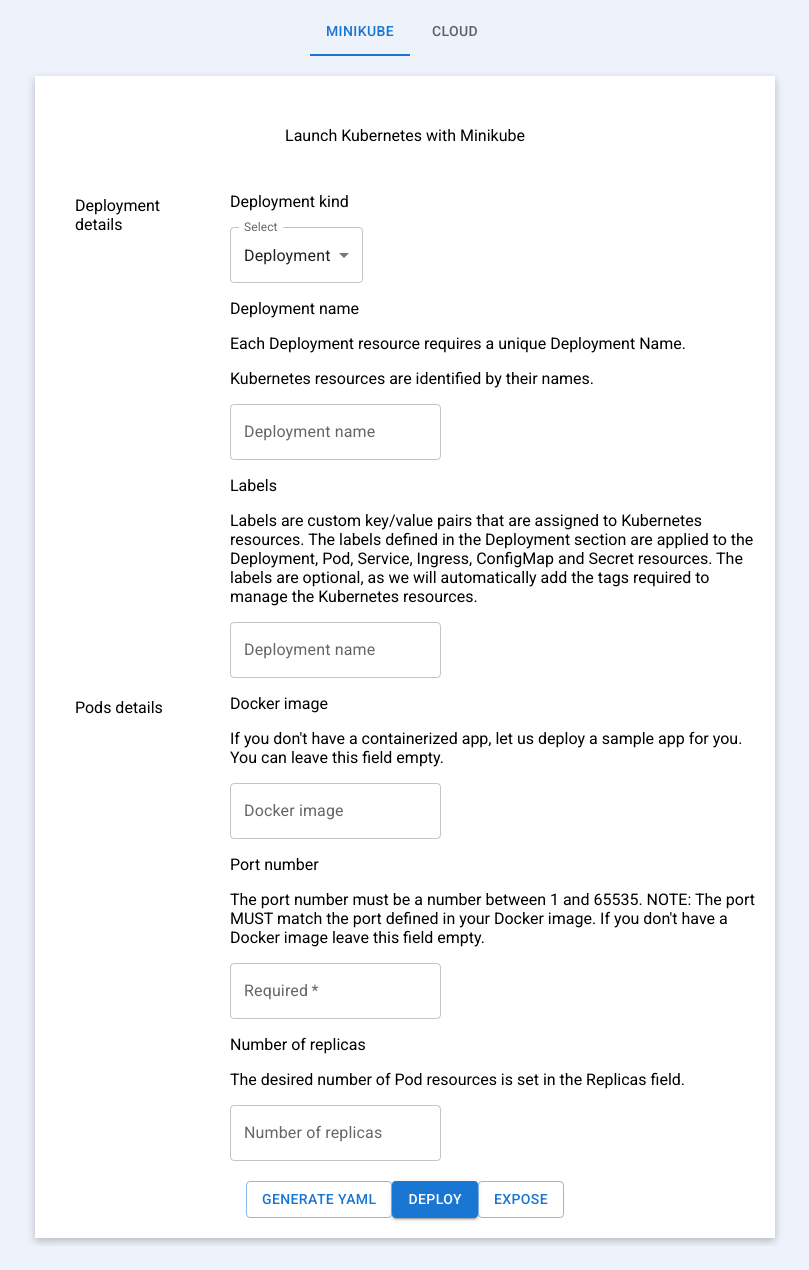
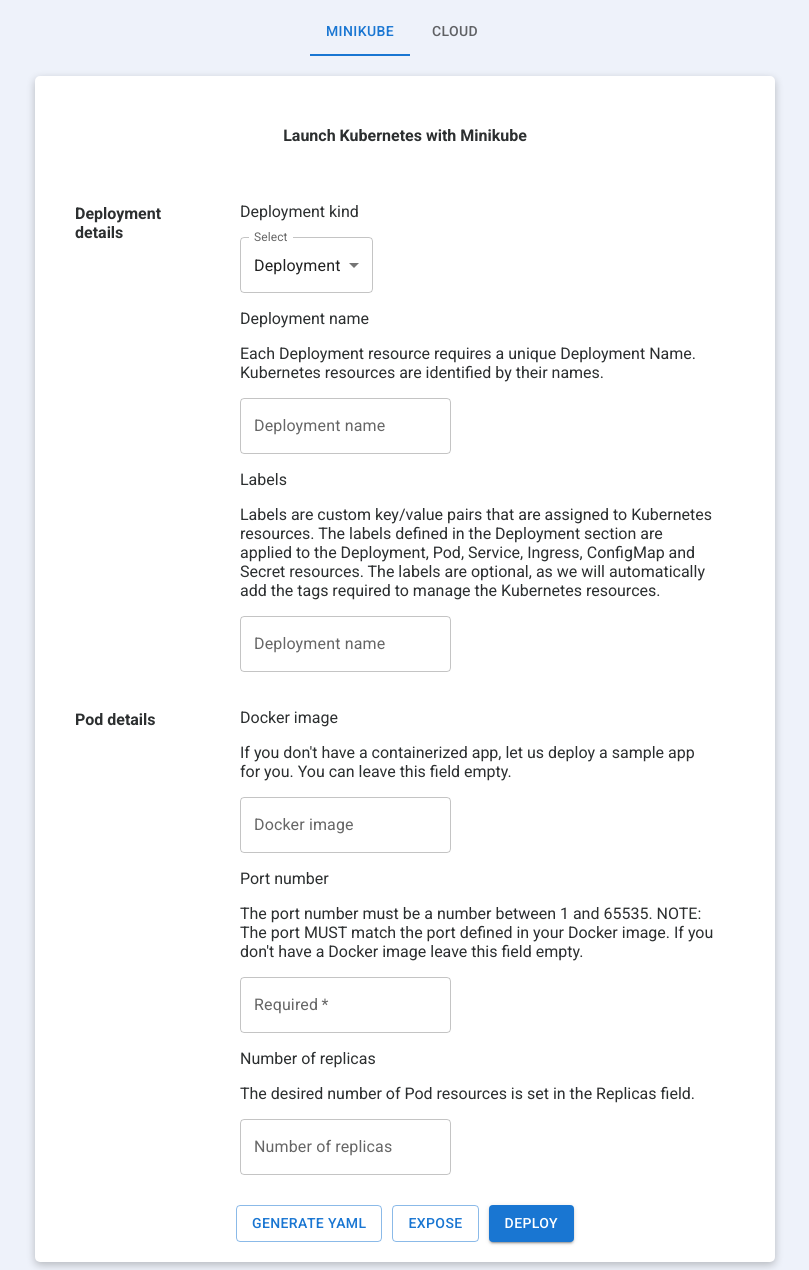
Before and after one commit to oslabs-beta/InKubator, a React app: page / in a window 1280 px wide. Shown: the whole page, without its empty margins (235-1044 px from the left). Before the commit the page ends 1246 px from the top, so only its background shows below. Built offline with nearby package versions, Linux system fonts and the light colour scheme.

Commit message:
continued edits to frontend before MVP pres

```diff
--- a/client/components/Form.jsx
+++ b/client/components/Form.jsx
@@ -26,11 +26,11 @@ const Form = () => {
 
     const handleInputChange = (e, setter, isNum = false) => {
         if (isNum) {
-            setter(parseInt(e.target.value));
-            console.log(typeof e.target.value);
+          setter(parseInt(e.target.value));
+          console.log(typeof e.target.value);
         } else {
-        setter(e.target.value);
-        console.log(e.target.value);
+          setter(e.target.value);
+          console.log(e.target.value);
         }
     };
 
@@ -88,15 +88,22 @@ const Form = () => {
       <div id="test-form">
 
         {/* HEADER */}
-        <div class="form-header">Launch Kubernetes with Minikube</div>
+        <div class="form-header">
+            <strong>Launch Kubernetes with Minikube</strong>
+        </div>
 
         <div id="form-div1" class="form-section-header">
-          Deployment details
+          <strong>Deployment details</strong>
         </div>
 
         <div class="form-div2">
           <p>Deployment kind</p>
-          <TextField id="outlined-select-deployment-kind" select label="Select" defaultValue="Deployment">
+          <TextField
+            id="outlined-select-deployment-kind"
+            select
+            label="Select"
+            defaultValue="Deployment"
+          >
             {deploymentKinds.map((option) => (
                 <MenuItem key={option.value} value={option.value}>
                     {option.label}
@@ -105,22 +112,38 @@ const Form = () => {
           </TextField>
 
           <p>Deployment name</p>
-          <p>Each Deployment resource requires a unique Deployment Name.</p>
-          <p>Kubernetes resources are identified by their names.</p>
-          <TextField id="deploymentName" label="Deployment name" variant="outlined" onChange={(e) => handleInputChange(e, setDeploymentName)}/>
+          <p>Each Deployment resource requires a unique Deployment Name. Kubernetes resources are identified by their names.</p>
+          <TextField
+            id="deploymentName"
+            label="Deployment name"
+            variant="outlined"
+            onChange={(e) => handleInputChange(e, setDeploymentName)}
+          />
 
           <p>Labels</p>
           <p>Labels are custom key/value pairs that are assigned to Kubernetes resources. The labels defined in the Deployment section are applied to the Deployment, Pod, Service, Ingress, ConfigMap and Secret resources.
             The labels are optional, as we will automatically add the tags required to manage the Kubernetes resources.</p>
-          <TextField id="deploymentName" label="Deployment name" variant="outlined" onChange={(e) => handleInputChange(e, setClusterLabel)}/>
+          <TextField
+            id="deploymentName"
+            label="Deployment name"
+            variant="outlined"
+            onChange={(e) => handleInputChange(e, setClusterLabel)}
+          />
         </div>
 
-        <div id="form-div3" class="form-section-header">Pods details</div>
+        <div id="form-div3" class="form-section-header">
+            <strong>Pod details</strong>
+        </div>
 
         <div class="form-div4">
           <p>Docker image</p>
           <p>If you don't have a containerized app, let us deploy a sample app for you. You can leave this field empty.</p>
-          <TextField id="dockerImage" label="Docker image" variant="outlined" onChange={(e) => handleInputChange(e, setDockerImage)}/>
+          <TextField
+            id="dockerImage"
+            label="Docker image"
+            variant="outlined"
+            onChange={(e) => handleInputChange(e, setDockerImage)
+          }/>
 
           <p>Port number</p>
           <p>The port number must be a number between 1 and 65535. NOTE: The port MUST match the port defined in your Docker image. If you don't have a Docker image leave this field empty.</p>
@@ -136,14 +159,20 @@ const Form = () => {
 
           <p>Number of replicas</p>
           <p>The desired number of Pod resources is set in the Replicas field.</p>
-          <TextField id="numReplicas" label="Number of replicas" type="number" variant="outlined" onChange={(e) => handleInputChange(e, setNumReplicas, true)}/>
+          <TextField
+            id="numReplicas"
+            label="Number of replicas"
+            type="number"
+            variant="outlined"
+            onChange={(e) => handleInputChange(e, setNumReplicas, true)}
+          />
         </div>
 
         {/* FOOTER */}
         <div class="form-footer">
           <Button id="yaml-button" variant="outlined" onClick={(e) => {handlePostYaml(e)}}>Generate YAML</Button>
+          <Button id="expose-button" variant="outlined" onClick={(e) => {handleExpose(e)}}>Expose</Button>
           <Button id="deploy-button" variant="contained" onClick={(e) => {handleDeploy(e)}}>Deploy</Button>
-          <Button id="expose-button" variant="outlined" onClick={(e) => {handleExpose(e)}}>Expose</Button>
         </div>
       </div>
     )
--- a/client/components/TestForm.jsx
+++ b/client/components/TestForm.jsx
@@ -1,11 +1,28 @@
 import React from 'react';
-import { Button, MenuItem, Tab, Tabs, TextField, Typography } from '@mui/material';
+import { Box, Button, IconButton, InputAdornment, TextField, Typography } from '@mui/material';
 
 
 const TestForm = () => {
   return (
     <div id="coming-soon">
-      COMING SOON
+      <Typography variant="h2" component="h2">
+        Coming Soon
+      </Typography>
+      {/* <Typography variant='h6'>
+        In the very near future, we'll be launching deployment on the cloud. Be the first to know when we officially launch.
+      </Typography>
+      <Box m={1}>
+        <TextField
+          label="TextField"
+          InputProps={{
+            endAdornment: (
+              <InputAdornment position="end">
+                <Button>Submit</Button>
+              </InputAdornment>
+            ),
+          }}
+        />
+      </Box> */}
     </div>
   )
 }
--- a/client/styles.css
+++ b/client/styles.css
@@ -5,15 +5,22 @@ body {
     justify-content: center;
     font-family: 'Roboto', sans-serif;
     background-color: #eef2fa;
+    color: #2c2f30;
 }
 
 #coming-soon {
     display: flex;
+    flex-direction: column;
     justify-content: center;
-    margin: 70px;
-    padding: 50px;
-    max-width: 700;
+    align-items: center;
+    text-align: center;
+    max-width: 700px;
     min-width: 700px;
+    height: 400px;
+    margin-top: 20px;
+    margin: 30px;
+    padding: 20px;
+    border-radius: 5px;
     background-color: white;
     box-shadow: rgba(0, 0, 0, 0.24) 0px 3px 8px;
 }
@@ -47,6 +54,7 @@ body {
     margin-top: 20px;
     min-width: 500px;
     max-width: 700px;
+    border-radius: 5px;
     /* PRETTY COLOR THINGS */
     background-color: white;
     box-shadow: rgba(0, 0, 0, 0.24) 0px 3px 8px;
@@ -66,15 +74,18 @@ body {
 }
 
 /* FORM SECTION HEADERS BY ID */
-#form-div1 { grid-area: form-div1; }
-#form-div3 { grid-area: form-div3; }
+#form-div1 { grid-area: form-div1; margin-top: 8px;}
+#form-div3 { grid-area: form-div3; margin-top: 8px;}
 
 /* FORM QUESTION SECTIONS BY ID */
-.form-div2 { grid-area: form-div2; }
-.form-div4 { grid-area: form-div4; }
+.form-div2 { grid-area: form-div2; margin-right: 30px; padding: 10px;}
+.form-div4 { grid-area: form-div4; margin-right: 30px; padding: 10px;}
 
 .form-footer {
     grid-area: form-footer;
+    display: flex;
+    flex-direction: row;
+    gap: 10px;
     margin-top: 20px;
     justify-self: center;
 }
```
Also changed, not shown: deployment.yaml (+8 -8 lines).
